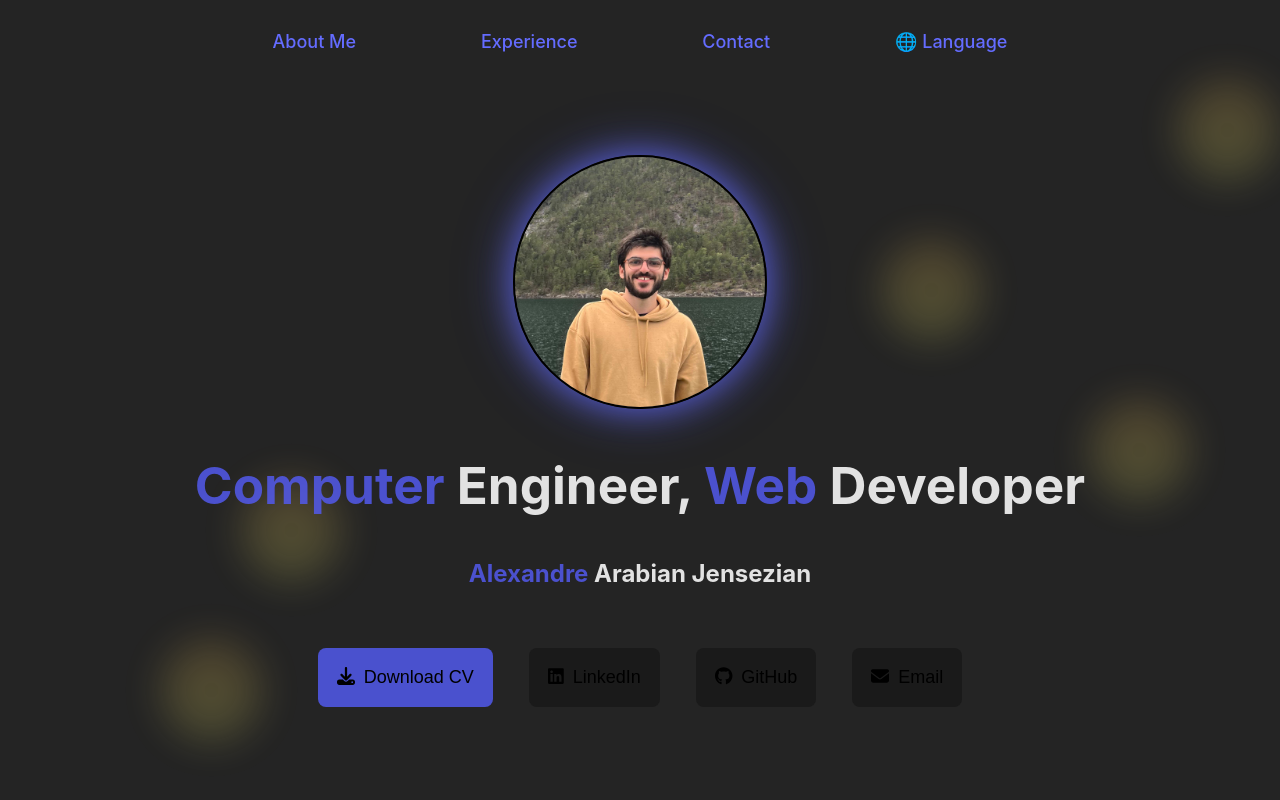
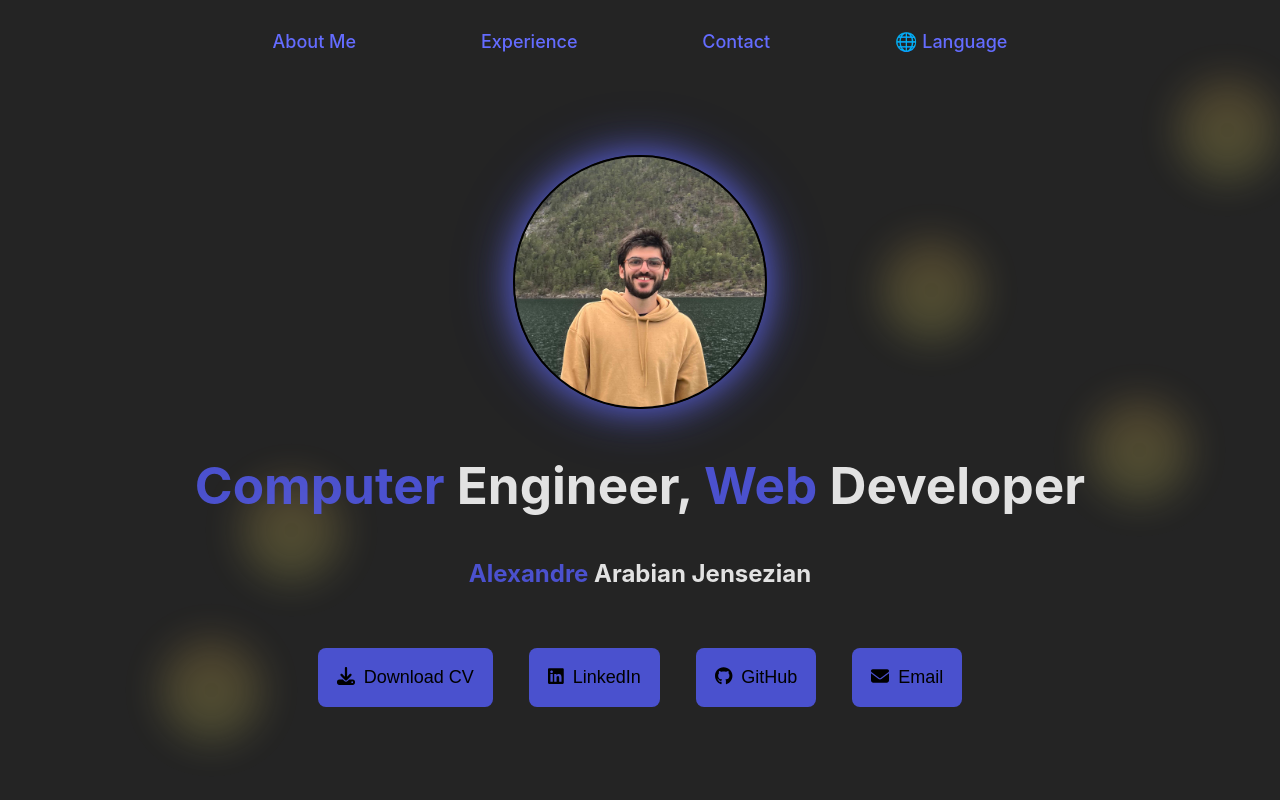
Before and after one commit to alexandrearabian/online-resume, a React (Vite) app in the folder online-resume/: page / in a window 1280 px wide. Shown: the top 800 px of the page. Built offline with nearby package versions, Linux system fonts and the light colour scheme.

Commit message:
DownloadElement and TopMenu update

```diff
--- a/online-resume/src/components/DownloadElement.jsx
+++ b/online-resume/src/components/DownloadElement.jsx
@@ -25,7 +25,7 @@ const DownloadElement = ({ type, url, filename, children, icon }) => {
                 target="_blank"
                 rel="noopener noreferrer"
             >
-                <button className="element">
+                <button className="element CV">
                     {icon &&
                         <span style={{ marginRight: '0.5em' }}>
                             <FontAwesomeIcon icon={icon} />
--- a/online-resume/src/components/TopMenu.jsx
+++ b/online-resume/src/components/TopMenu.jsx
@@ -8,7 +8,7 @@ const TopMenu = ({ setLanguage, language }) => {
             <nav className="top-menu">
                 <a className='menu' href="#above-about">Sobre mí</a>
                 <a href="#above-experience">Experiencia</a>
-                <a href="#contact">Contacto</a>
+                <a href="mailto:alexandre.arabian.j@gmail.com" title='alexandre.arabian.j@gmail.com'>Contacto</a>
                 <LanguageSelector languageSelector={'Idioma'} setLanguage={setLanguage} />
             </nav>
         );
--- a/online-resume/src/pages/MainPage.jsx
+++ b/online-resume/src/pages/MainPage.jsx
@@ -1,7 +1,7 @@
 
 import React, { useState, useEffect } from 'react';
 import DownloadElement from '../components/DownloadElement';
-import { faLinkedin, faGithub } from '@fortawesome/free-brands-svg-icons';
+import { faLinkedin, faGithub, faGoogle } from '@fortawesome/free-brands-svg-icons';
 import { faDownload, faEnvelope } from '@fortawesome/free-solid-svg-icons';
 import ProfilePicture from '../assets/ProfilePicture.jpeg';
 import Curriculum from '../assets/Alexandre-Arabian-CV-Linkedin.pdf';
```
